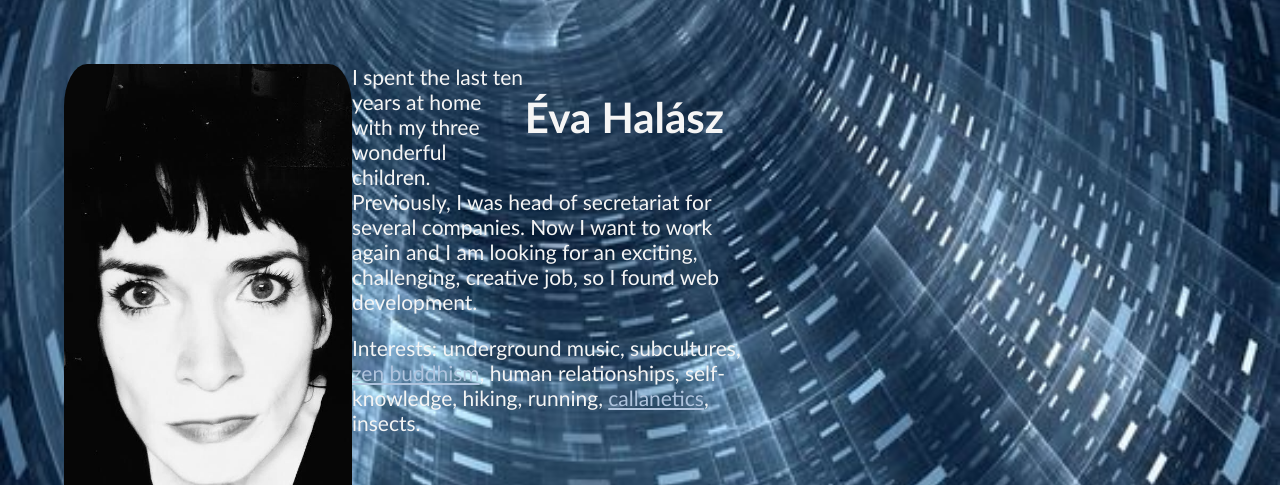
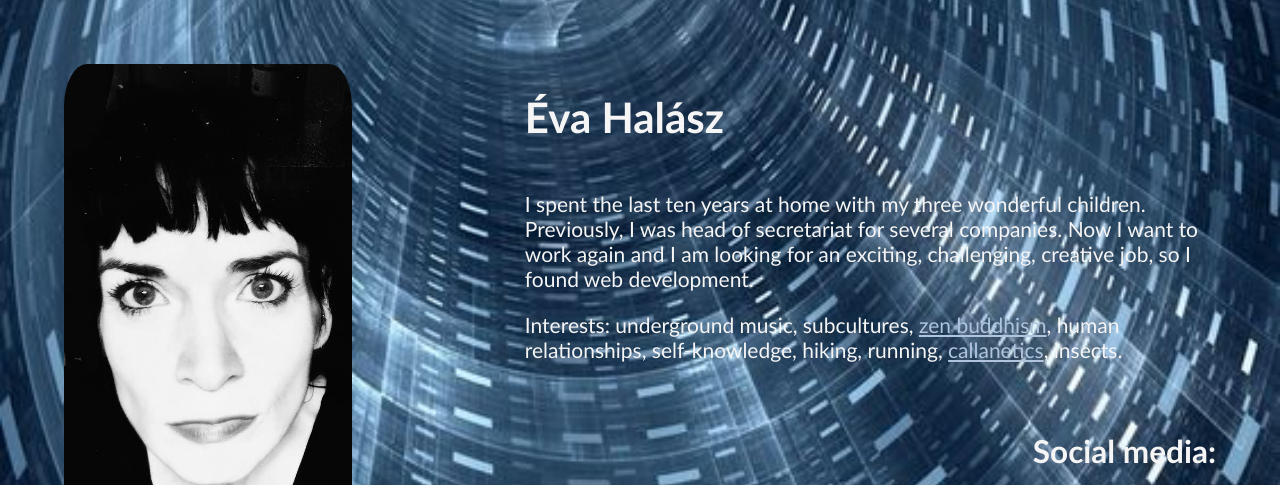
Before and after one commit to rosapantopon/my-new-profile-card, a plain HTML site: page index.html in a window 1280 px wide. Shown: the top 485 px of the page. Drawn offline with Linux system fonts and the light colour scheme.

Commit message:
class about right-side correction

```diff
--- a/index.html
+++ b/index.html
@@ -12,7 +12,7 @@
       <h1 id="name">Éva Halász</h1>
     </div>
 	<img id="profil-pic" src="assets/rspntpn.png" alt="profil-picture">
-	<div class="about" "right-side">
+	<div class="about right-side">
   	  <p >I spent the last ten years at home with my three wonderful children. Previously, I was head of secretariat for several companies. Now I want to work again and I am looking for an exciting, challenging, creative job, so I found web development.</p>
       <p>Interests: underground music, subcultures, <a href="https://mokushozen.hu" target="_blank" style="color:lightsteelblue">zen buddhism</a>, human relationships, self-knowledge, hiking, running, <a href="https://bodyidesire.webs.com/?fbclid=IwAR1MUBzrwHjyXHeNoxQeNO-YleWuLKVb9GYzLsbrOtRzzJXyx-P_3es-FKM" target="_blank" style="color:lightsteelblue">callanetics</a>, insects.</p>
     </div>
```
